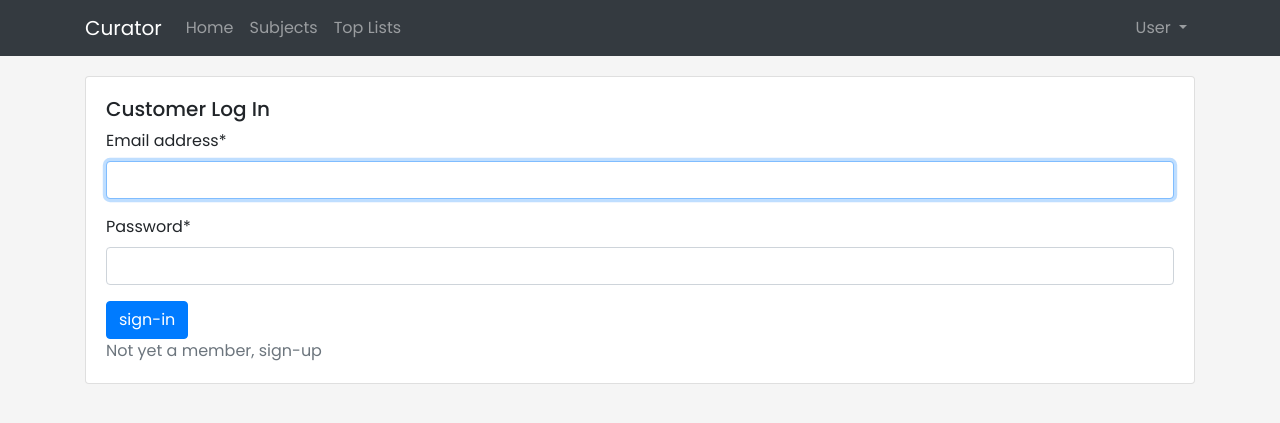
After one commit to OpInCo-Community/curator, a Django app: a page that uses templates/sign-in.html in a window 1280 px wide. The commit adds this page. Shown: the top 423 px of the page. Run offline with Django 3.2, Linux system fonts and the light colour scheme; some libraries are stand-ins or nearby versions.

Commit message:
add user sign-in sign-up and sign-out

```diff
--- a/curatorbackendapi/settings.py
+++ b/curatorbackendapi/settings.py
@@ -38,6 +38,7 @@ INSTALLED_APPS = [
     "django.contrib.sessions",
     "django.contrib.messages",
     "django.contrib.staticfiles",
+    'crispy_forms',
     "curations",
     "userProfiles",
 ]
@@ -149,3 +150,7 @@ MEDIA_URL = "/mediafiles/"
 DEFAULT_AUTO_FIELD = "django.db.models.BigAutoField"
 
 AUTH_USER_MODEL = "userProfiles.CustomUser"
+LOGIN_URL = "sign-in"
+LOGIN_REDIRECT_URL = "/users/profile/"
+
+CRISPY_TEMPLATE_PACK = 'bootstrap4'
--- a/curatorbackendapi/urls.py
+++ b/curatorbackendapi/urls.py
@@ -3,6 +3,7 @@ from django.urls import path
 from django.conf import settings
 from django.conf.urls.static import static
 from django.urls import include, path
+from django.contrib.auth import views as auth_views
 from . import views
 
 admin.site.site_header = "CURATOR"
@@ -11,6 +12,9 @@ admin.site.index_title = "Welcome to Curator admin portal"
 urlpatterns = [
     path("admin/", admin.site.urls),
     path("users/", include("userProfiles.urls")),
+    path('sign-in/"', auth_views.LoginView.as_view(template_name="sign-in.html"), name="sign-in"),
+    path('sign-out/', auth_views.LogoutView.as_view(next_page="/"), name="sign-out"),
+    path('sign-up/', views.signUp, name="sign-up"),
     path("", views.HomePageView.as_view(), name="home"),
 ]
 if settings.DEBUG:
--- a/templates/partials/bottom_navigation.html
+++ b/templates/partials/bottom_navigation.html
@@ -26,9 +26,10 @@
                 {% if user.is_authenticated %}
                 <a class="dropdown-item" href="{% url 'profile' %}">Profile</a>
                 <div class="dropdown-divider"></div>
-                <a class="dropdown-item" href="/accounts/logout/?next=/">Logout</a>
+                <a class="dropdown-item" href="{% url 'sign-out' %}">Sign Out</a>
                 {% else %}
-                <a class="dropdown-item" href="/accounts/login">Login</a>
+                <a class="dropdown-item" href="{% url 'sign-in' %}">Sign In</a>
+                <a class="dropdown-item" href="{% url 'sign-up' %}">Sign Up</a>
                 {% endif %}
             </div>
         </div>
--- a/templates/partials/navbar.html
+++ b/templates/partials/navbar.html
@@ -53,9 +53,10 @@
 						{% if user.is_authenticated %}
 						<a class="dropdown-item" href="{% url 'profile' %}">Profile</a>
 						<div class="dropdown-divider"></div>
-						<a class="dropdown-item" href="/accounts/logout/?next=/">Logout</a>
+						<a class="dropdown-item" href="{% url 'sign-out' %}">Sign Out</a>
 						{% else %}
-						<a class="dropdown-item" href="/accounts/login">Login</a>
+						<a class="dropdown-item" href="{% url 'sign-in' %}">Sign In</a>
+						<a class="dropdown-item" href="{% url 'sign-up' %}">Sign Up</a>
 						{% endif %}
 					</div>
 				</li>
--- /dev/null
+++ b/templates/sign-in.html
@@ -0,0 +1,51 @@
+{% extends 'base.html' %}
+{% load crispy_forms_tags %}
+
+{% block content %}
+
+<style>
+  #submitBtn {
+
+  }
+  #submitBtn input{
+
+  }
+
+  .login-card {
+    padding: 20px;
+  }
+</style>
+
+ <div class="row">
+    <div class="col s12 l6 offset-l3 ">
+      <div class="login-card card">
+        <div class="card-content">
+          <span class="card-title">
+              <h5>
+            {% if request.GET.next != '/courier/' %}
+                Customer Log In
+            {% else %}
+                Courier Log In
+                {% endif %}
+              </h5>
+          </span>
+          <form class="" method="POST" action="{% url 'sign-in' %}">
+            {% csrf_token %}
+
+            {{ form|crispy }}
+
+            <input type="submit" value="sign-in" class="btn btn-primary" />
+
+            <div class="text-muted">
+            <a href="{% url 'sign-up' %}">Not yet a member, sign-up</a>
+            </div>
+
+        </form>
+        </div>
+
+      </div>
+    </div>
+  </div>
+
+
+{% endblock %}
```
Also changed, not shown: curatorbackendapi/forms.py (added, +21 -0 lines), curatorbackendapi/views.py (+24 -1 lines), templates/sign-up.html (added, +26 -0 lines), 2 other files.
